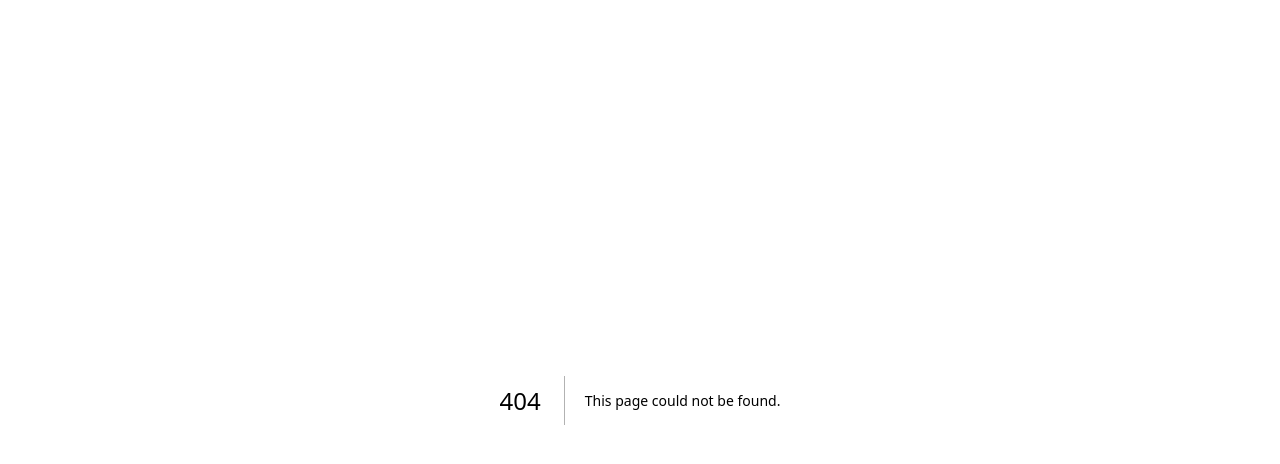
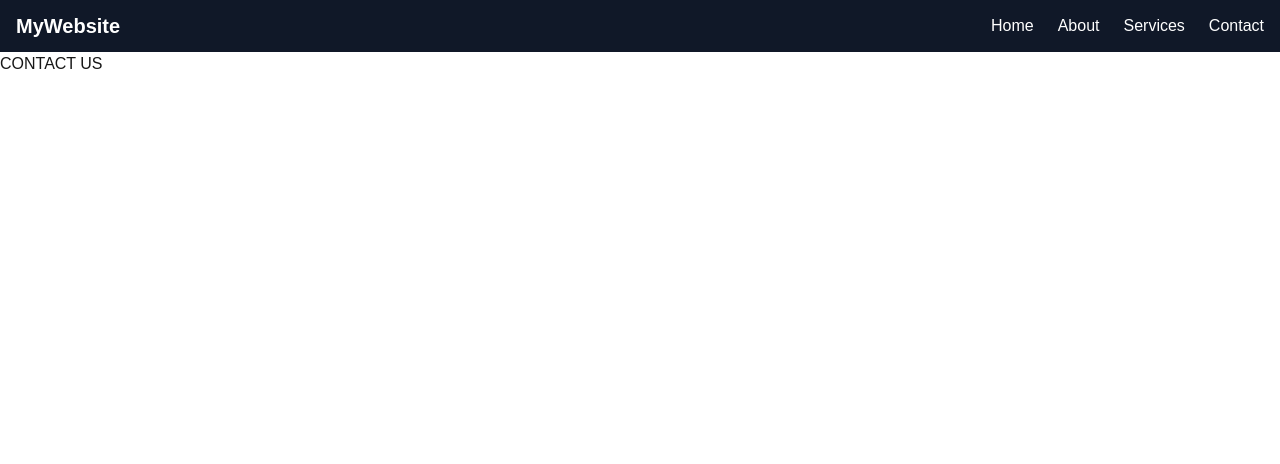
Before and after one commit to mohammad-salim-23/Next-js-Basic, a Next.js app: page /contact in a window 1280 px wide. Before the commit this address had no page. Shown: the top 464 px of the page. Built offline with nearby package versions, Linux system fonts and the light colour scheme.

Commit message:
programmatic navigation code made

```diff
--- /dev/null
+++ b/src/app/contact/page.js
@@ -0,0 +1,9 @@
+
+const ContactUs = ()=>{
+    return (
+        <div>
+            <h2>CONTACT US</h2>
+        </div>
+    )
+}
+export default ContactUs;
--- a/src/app/layout.js
+++ b/src/app/layout.js
@@ -1,5 +1,6 @@
 import { Geist, Geist_Mono } from "next/font/google";
 import "./globals.css";
+import Navbar from "@/components/sharedComponent/Navbar";
 
 const geistSans = Geist({
   variable: "--font-geist-sans",
@@ -22,6 +23,7 @@ export default function RootLayout({ children }) {
       <body
         className={`${geistSans.variable} ${geistMono.variable} antialiased`}
       >
+        <Navbar/>
         {children}
       </body>
     </html>
--- a/src/app/page.js
+++ b/src/app/page.js
@@ -1,7 +1,18 @@
+"use client"
+
+import { useRouter } from "next/navigation";
+
 const HomePage = ()=>{
+  const router = useRouter();
+  const handleNavigation = ()=>{
+    router.push('/Dashboard');
+  }
   return (
     <div>
       <h1 className="text-4xl">HELLO Batija</h1>
+      <button onClick={handleNavigation} className="my-5">
+        Dashboard
+      </button>
     </div>
   )
 }
--- /dev/null
+++ b/src/components/sharedComponent/Navbar.jsx
@@ -0,0 +1,65 @@
+
+"use client";
+
+import { useState } from "react";
+import Link from "next/link";
+import { Menu, X } from "lucide-react";
+
+const Navbar = () => {
+  const [isOpen, setIsOpen] = useState(false);
+
+  return (
+    <nav className="bg-gray-900 text-white">
+      <div className="container mx-auto px-4 py-3 flex justify-between items-center">
+        {/* Logo */}
+        <Link href="/" className="text-xl font-bold">
+          MyWebsite
+        </Link>
+
+        {/* Desktop Menu */}
+        <div className="hidden md:flex space-x-6">
+          <Link href="/" className="hover:text-gray-300">
+            Home
+          </Link>
+          <Link href="/about" className="hover:text-gray-300">
+            About
+          </Link>
+          <Link href="/services" className="hover:text-gray-300">
+            Services
+          </Link>
+          <Link href="/contact" className="hover:text-gray-300">
+            Contact
+          </Link>
+        </div>
+
+        {/* Mobile Menu Button */}
+        <button
+          className="md:hidden focus:outline-none"
+          onClick={() => setIsOpen(!isOpen)}
+        >
+          {isOpen ? <X size={24} /> : <Menu size={24} />}
+        </button>
+      </div>
+
+      {/* Mobile Menu */}
+      {isOpen && (
+        <div className="md:hidden bg-gray-800 text-white px-4 py-2 space-y-2">
+          <Link href="/" className="block py-2" onClick={() => setIsOpen(false)}>
+            Home
+          </Link>
+          <Link href="/about" className="block py-2" onClick={() => setIsOpen(false)}>
+            About
+          </Link>
+          <Link href="/services" className="block py-2" onClick={() => setIsOpen(false)}>
+            Services
+          </Link>
+          <Link href="/contact" className="block py-2" onClick={() => setIsOpen(false)}>
+            Contact
+          </Link>
+        </div>
+      )}
+    </nav>
+  );
+};
+
+export default Navbar;
```
Also changed, not shown: package.json (+5 -4 lines), 1 other file (tests, documents, lock files or other folders).
